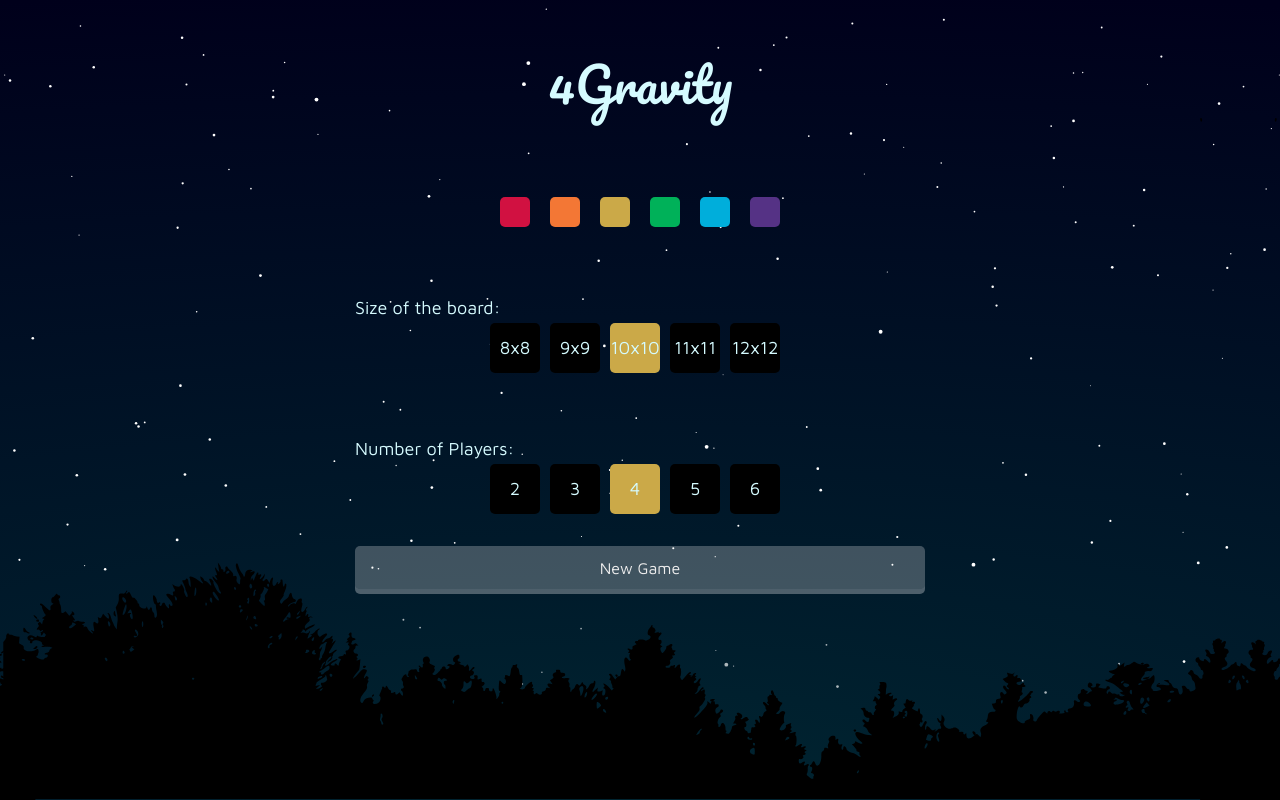
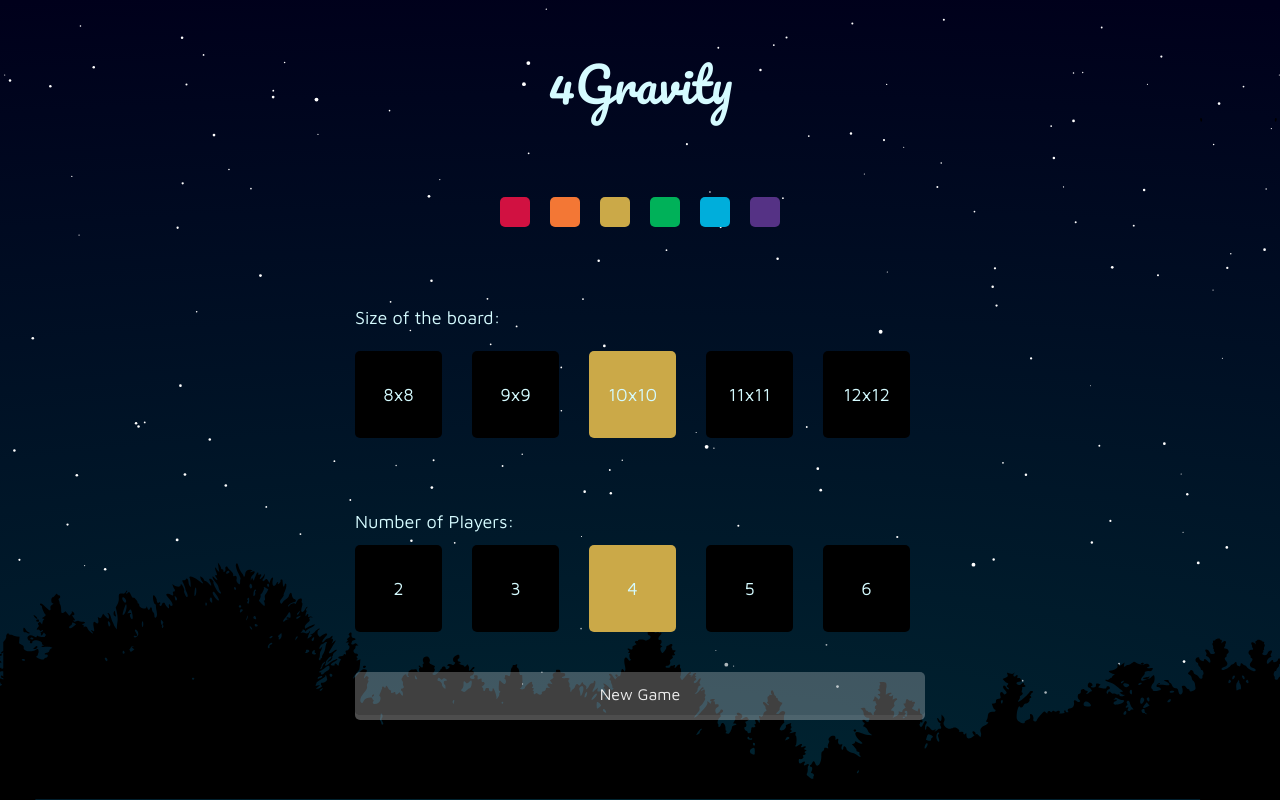
Before and after one commit to chonseng/four-gravity, an Angular app: page /start in a window 1280 px wide. Built offline with nearby package versions, Linux system fonts and the light colour scheme.

Commit message:
Update game starting page

```diff
--- a/src/app/game/game.component.html
+++ b/src/app/game/game.component.html
@@ -19,7 +19,7 @@
     </div>
     <div class="grid-x grid-padding-x">
         <div class="cell">
-            <div #wrapper class="wrapper" [ngClass]="{'learningMode': gameState.learningMode}">
+            <div #wrapper class="wrapper square" [ngClass]="{'learningMode': gameState.learningMode}">
                 <div class="grid-y">
                     <div class="cell auto" *ngFor="let row of gameState.tiles;">
                         <div class="grid-x gird-y" style="height: 100%;">
--- a/src/app/game/game.component.scss
+++ b/src/app/game/game.component.scss
@@ -6,27 +6,9 @@ section {
 	margin: 10px 0;
 }
 .wrapper {
-	width: 100%;
+
 	overflow: visible;
 	margin-bottom: 10px;
-	/*
-		Square Hacks from Bobby
-		https://spin.atomicobject.com/2015/07/14/css-responsive-square/
-	*/
-	position: relative;
-	&:after {
-		content: "";
-		display: block;
-		padding-bottom: 100%;
-	}
-	& > div {
-		position: absolute;
-		width: 100%;
-		height: 100%;
-	}
-	/*
-		Square Hacks <End>
-	*/
 	&.learningMode .valid {
 		border: 2px solid $pink;
 		box-shadow: 0 0 10px $pink inset;
--- a/src/app/game/game.component.ts
+++ b/src/app/game/game.component.ts
@@ -23,8 +23,6 @@ class Coordinate {
 export class GameComponent implements OnInit {
   PLAYER_NAME: string[] = ["Red", "Orange", "Yellow", "Green", "Blue", "Purple"]
   FOUR: number = 4
-  // Tile margin
-  MARGIN: number = 2
 
   gameState: GameState
 
--- a/src/app/starter/starter.component.html
+++ b/src/app/starter/starter.component.html
@@ -11,39 +11,28 @@
         </div>
     </div>
     <div class="grid-x grid-padding-x">
-        <div class="large-12 medium-12 small-12 cell">
+        <div class="cell">
             <section class="setting">
-                <span>Size of the board:</span>
-                <ul class="size options">
-                    <li *ngFor="let sizeOption of sizeOptions"
+                <div class="options-text">Size of the board:</div>
+                <div class="size options grid-x grid-margin-x">
+                    <div class="cell auto square"
+                        *ngFor="let sizeOption of sizeOptions"
                         [ngClass]="{'selected': sizeOption == gameState.size}"
                         (click)="onChooseSize(sizeOption)">
-                        {{ sizeOption }}x{{ sizeOption }}
-                    </li>
-                    <!-- <li id="size-8">8</li>
-                    <li id="size-9">9</li>
-                    <li id="size-10" class="selected">10</li>
-                    <li id="size-11">11</li>
-                    <li id="size-12">12</li>
-                    <li id="size-13">13</li>
-                    <li id="size-14">14</li>
-                    <li id="size-15">15</li> -->
-                </ul>
+                        <div class="option"><span>{{ sizeOption }}x{{ sizeOption }}</span></div>
+                    </div>
+                </div>
             </section>
             <section class="setting">
-                <span>Number of Players:</span>
-                <ul class="numOfPlayer options">
-                    <li *ngFor="let numOfPlayersOption of numOfPlayersOptions"
+                <div class="options-te t">Number of Players:</div>
+                <div class="numOfPlayer options grid-x grid-margin-x">
+                    <div class="cell auto square"
+                        *ngFor="let numOfPlayersOption of numOfPlayersOptions"
                         [ngClass]="{selected: numOfPlayersOption == gameState.numOfPlayers}"
                         (click)="onChooseNumOfPlayers(numOfPlayersOption)">
-                        {{ numOfPlayersOption }}
-                    </li>
-                    <!-- <li id="numOfPlayer-2">2</li>
-                    <li id="numOfPlayer-3">3</li>
-                    <li id="numOfPlayer-4" class="selected">4</li>
-                    <li id="numOfPlayer-5">5</li>
-                    <li id="numOfPlayer-6">6</li> -->
-                </ul>
+                        <div class="option"><span>{{ numOfPlayersOption }}</span></div>
+                    </div>
+                </div>
             </section>
             <div class="button new_game" (click)="onNewGame()">New Game</div>
         </div>
--- a/src/app/starter/starter.component.scss
+++ b/src/app/starter/starter.component.scss
@@ -26,22 +26,45 @@ h1 {
     }
 
 }
+@mixin vertical-align($align: middle) {
+  &:before {
+    content: "";
+    display: inline-block;
+    height: 100%;
+    vertical-align: $align;
+    // you can add font-size 0 here and restore in the children to prevent
+    // the inline-block white-space to mess the width of your elements
+    font-size: 0;
+  }
+  & > * {
+    vertical-align: $align;
+    // although you need to know the font-size, because "inherit" is 0
+    font-size: 14px;
+  }
+}
 .setting {
     padding: 30px 0;
+    .options-text {
+        margin: 0px auto;
+        padding: 10px 0;
+    }
     .options {
-        width: 50*6px;
-        margin: 0 auto;
+        // width: 50*6px;
+        margin: 10px auto;
         list-style: none;
         overflow: auto;
         cursor: pointer;
-        li {
-            float: left;
-            height: 50px;
-            width: 50px;
-            line-height: 50px;
-            text-align: center;
+        .option {
+            display: flex;
+            align-items: center;
+            justify-content: center;
+        }
+        & > div {
+            // float: left;
+            // height: 50px;
+            // width: 50px;
             // padding: 10px 20px;
-            margin: 2px 5px;
+            // margin: 2px 5px;
             background: black;
             border-radius: 5px;
             &:first-child{
--- a/src/styles.scss
+++ b/src/styles.scss
@@ -40,7 +40,24 @@ p {
 	line-height: 1.65;
 }
 
-
+.square {
+	/*
+		Square Hacks from Bobby
+		https://spin.atomicobject.com/2015/07/14/css-responsive-square/
+	*/
+	width: 100%;
+	position: relative;
+	&:after {
+		content: "";
+		display: block;
+		padding-bottom: 100%;
+	}
+	& > div {
+		position: absolute;
+		width: 100%;
+		height: 100%;
+	}
+}
 
 .button {
 	font-family: 'Maven Pro', sans-serif;
```
Also changed, not shown: 8 other files (tests, documents, lock files or other folders).
